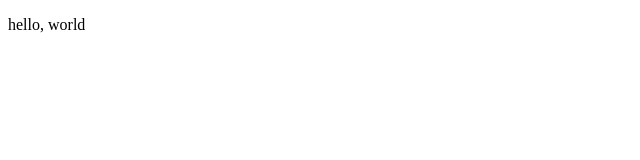
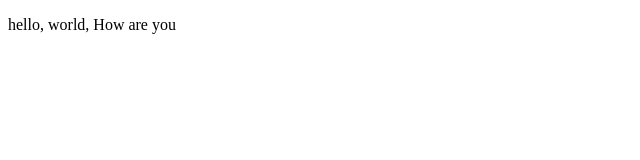
Before and after one commit to Graceshiks/raph, a plain HTML site: page index.html in a window 1280 px wide. Shown: the whole page, without its empty margins (0-640 px from the left). Drawn offline with Linux system fonts and the light colour scheme.

Commit message:
sweet manny

```diff
--- a/index.html
+++ b/index.html
@@ -8,7 +8,7 @@
 </head>
 <body>
 <p>
-    hello, world
+    hello, world, How are you
 </p>
 </body>
 </html>
```
